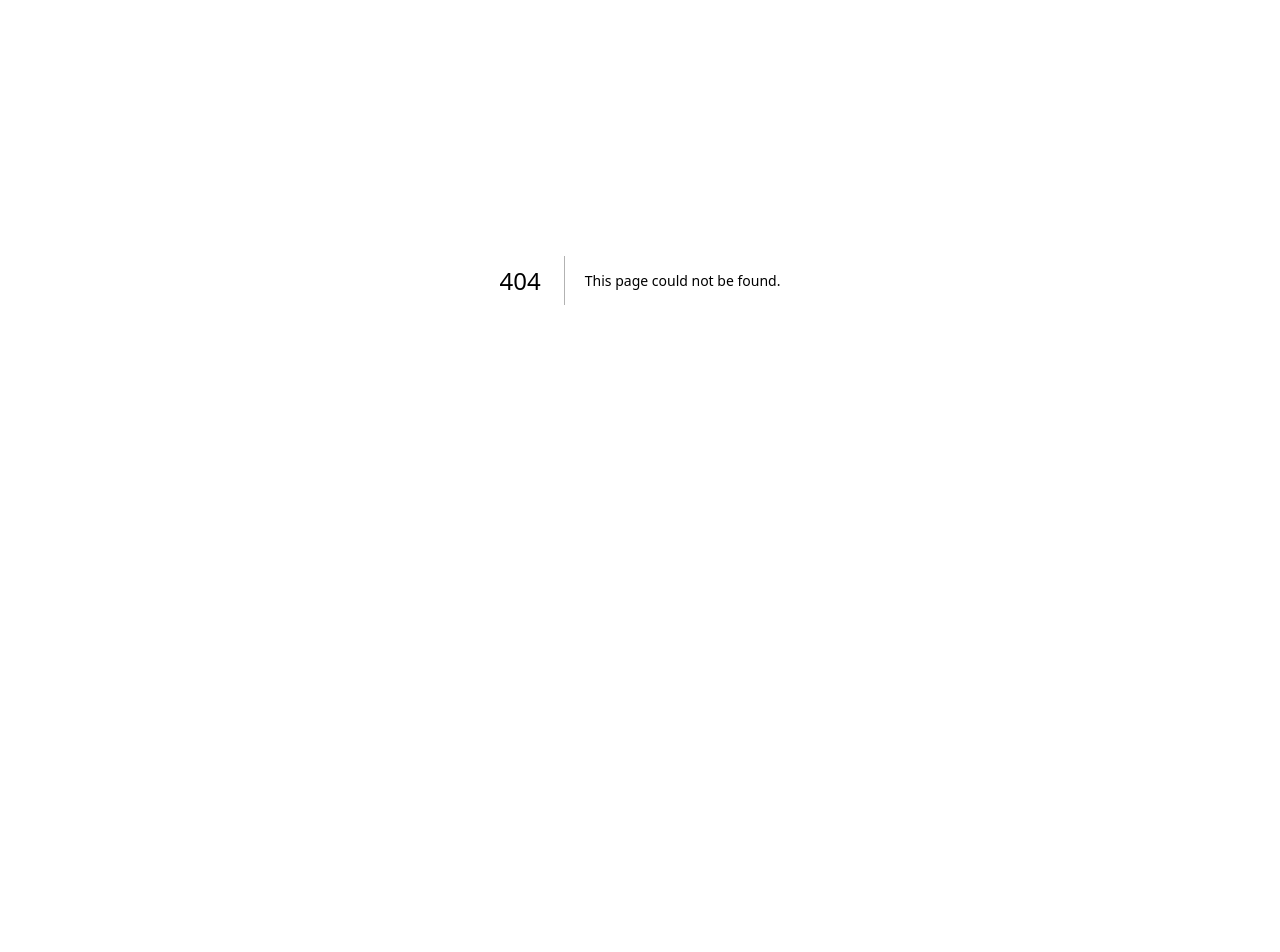
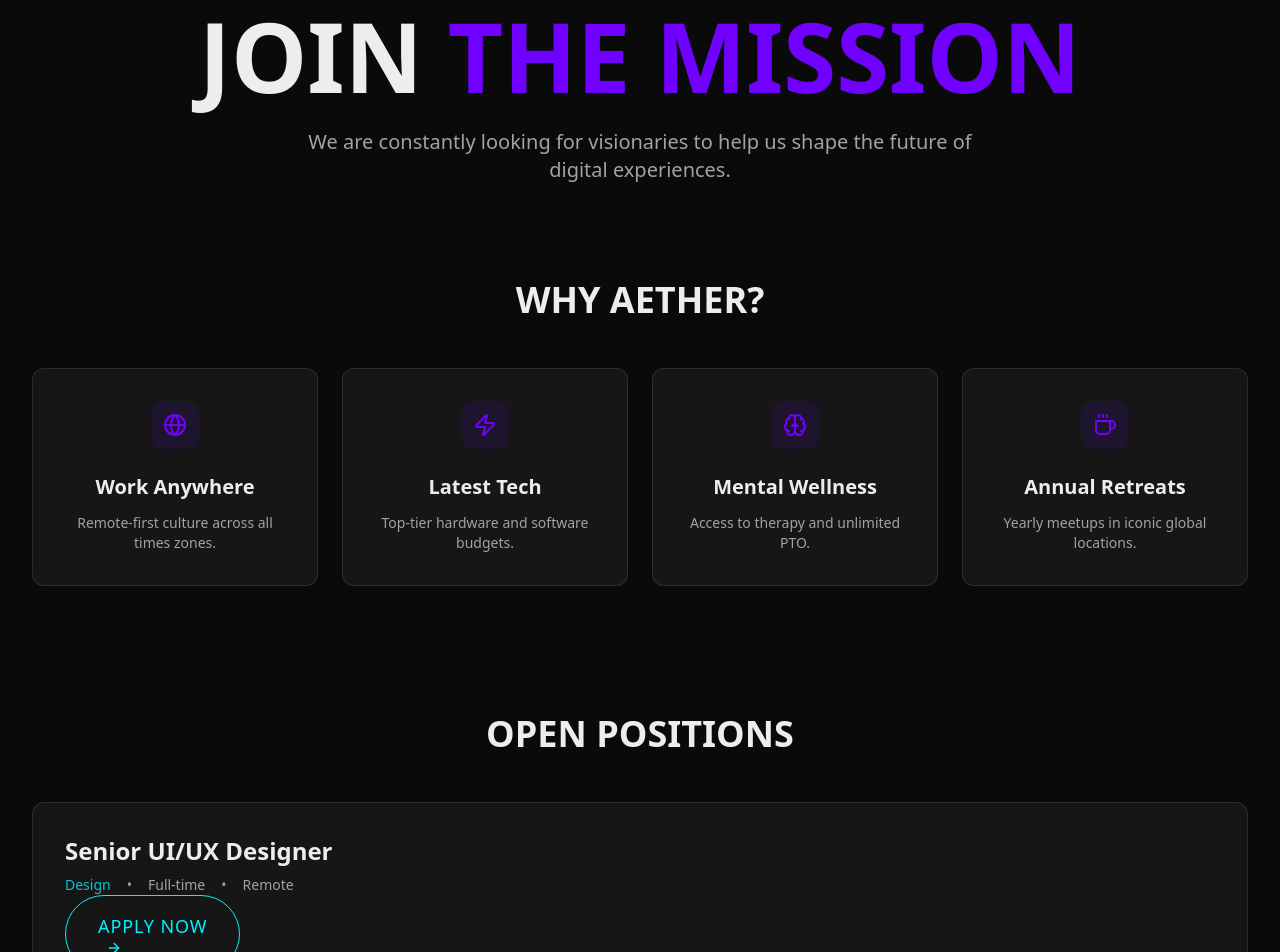
Before and after one commit to hanjiwon1108/aether, a Next.js app: page /careers in a window 1280 px wide. Before the commit this address had no page. Shown: the part 120-1072 px from the top of the page. Before the commit the page ends 800 px from the top, so only its background shows below. Built offline with nearby package versions, Linux system fonts and the light colour scheme.

Commit message:
feat: careers page develop

```diff
--- /dev/null
+++ b/src/app/careers/page.tsx
@@ -0,0 +1,94 @@
+"use client";
+
+import { motion } from "framer-motion";
+import Card from "@/shared/ui/Card";
+import Button from "@/shared/ui/Button";
+import { Brain, Coffee, Globe, Zap, ArrowRight } from "lucide-react";
+
+const perks = [
+  { icon: Globe, title: "Work Anywhere", desc: "Remote-first culture across all times zones." },
+  { icon: Zap, title: "Latest Tech", desc: "Top-tier hardware and software budgets." },
+  { icon: Brain, title: "Mental Wellness", desc: "Access to therapy and unlimited PTO." },
+  { icon: Coffee, title: "Annual Retreats", desc: "Yearly meetups in iconic global locations." }
+];
+
+const jobs = [
+  { title: "Senior UI/UX Designer", dept: "Design", type: "Full-time", location: "Remote" },
+  { title: "Creative Developer (WebGL)", dept: "Engineering", type: "Full-time", location: "Remote" },
+  { title: "Digital Strategist", dept: "Strategy", type: "Contract", location: "New York / Remote" },
+  { title: "Motion Designer", dept: "Design", type: "Full-time", location: "Remote" }
+];
+
+export default function CareersPage() {
+  return (
+    <main className="pt-32 pb-24 px-4 md:px-8 max-w-7xl mx-auto">
+      <motion.div
+        initial={{ opacity: 0, y: 20 }}
+        animate={{ opacity: 1, y: 0 }}
+        transition={{ duration: 0.8 }}
+        className="text-center mb-24"
+      >
+        <h1 className="text-6xl md:text-8xl font-bold font-display mb-6">
+          JOIN <span className="text-secondary">THE MISSION</span>
+        </h1>
+        <p className="text-xl text-muted-foreground max-w-2xl mx-auto">
+          We are constantly looking for visionaries to help us shape the future of digital experiences.
+        </p>
+      </motion.div>
+
+      <section className="mb-32">
+        <h2 className="text-4xl font-bold mb-12 text-center">WHY AETHER?</h2>
+        <div className="grid grid-cols-1 md:grid-cols-2 lg:grid-cols-4 gap-6">
+          {perks.map((perk, i) => (
+            <motion.div
+              key={i}
+              initial={{ opacity: 0, y: 20 }}
+              whileInView={{ opacity: 1, y: 0 }}
+              viewport={{ once: true }}
+              transition={{ delay: i * 0.1 }}
+            >
+              <Card className="p-8 h-full text-center hover:border-secondary/50 transition-colors">
+                <div className="w-12 h-12 rounded-xl bg-secondary/10 flex items-center justify-center text-secondary mx-auto mb-6">
+                  <perk.icon size={24} />
+                </div>
+                <h3 className="text-xl font-bold mb-3">{perk.title}</h3>
+                <p className="text-muted-foreground text-sm">{perk.desc}</p>
+              </Card>
+            </motion.div>
+          ))}
+        </div>
+      </section>
+
+      <section>
+        <h2 className="text-4xl font-bold mb-12 text-center">OPEN POSITIONS</h2>
+        <div className="space-y-4">
+          {jobs.map((job, i) => (
+            <motion.div
+              key={i}
+              initial={{ opacity: 0, x: -20 }}
+              whileInView={{ opacity: 1, x: 0 }}
+              viewport={{ once: true }}
+              transition={{ delay: i * 0.1 }}
+            >
+              <Card className="p-6 md:p-8 flex flex-col md:flex-row items-start md:items-center justify-between hover:bg-white/5 transition-colors cursor-pointer group">
+                <div className="mb-4 md:mb-0">
+                  <h3 className="text-2xl font-bold mb-2 group-hover:text-primary transition-colors">{job.title}</h3>
+                  <div className="flex gap-4 text-sm text-muted-foreground">
+                    <span className="text-primary/80">{job.dept}</span>
+                    <span>•</span>
+                    <span>{job.type}</span>
+                    <span>•</span>
+                    <span>{job.location}</span>
+                  </div>
+                </div>
+                <Button variant="outline" className="group-hover:bg-primary group-hover:text-black group-hover:border-primary">
+                  Apply Now <ArrowRight className="ml-2 w-4 h-4" />
+                </Button>
+              </Card>
+            </motion.div>
+          ))}
+        </div>
+      </section>
+    </main>
+  );
+}
```
